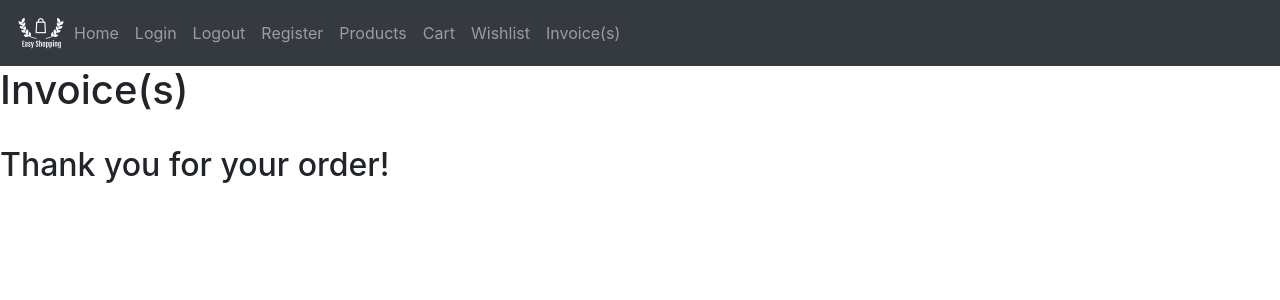
After one commit to saikiran-sjsu/EasyShopping, a Flask app: page /invoice in a window 1280 px wide. The commit adds this page. Shown: the top 300 px of the page. Run offline with Flask 2, Linux system fonts and the light colour scheme; data that the repository does not hold is empty; some libraries are stand-ins or nearby versions.

Commit message:
added invoice feature

```diff
--- a/ShoppingApp/routes.py
+++ b/ShoppingApp/routes.py
@@ -1,7 +1,7 @@
 from flask import render_template, redirect, url_for, flash, request
 from ShoppingApp import app, db
 from ShoppingApp.forms import RegisterForm, LoginForm, ForgotForm
-from ShoppingApp.models import User, Item, CartItem, WishListItem
+from ShoppingApp.models import User, Item, CartItem, WishListItem, InvoiceItem
 from flask_login import login_user, logout_user, current_user
 
 @app.route('/')
@@ -124,7 +124,38 @@ def cart():
             db.session.commit()
             return redirect(url_for('cart'))
 
+        if request.form.get('submitorder'):
+            firstItem = cartitems.pop(0)
+            itemsStr = firstItem.itemname + " " + \
+                       firstItem.itemsize + " x" + \
+                       str(firstItem.itemquantity) + " $" +\
+                       str(firstItem.itemprice) + "0"
+            db.session.query(CartItem).filter(CartItem.itemname == firstItem.itemname).filter(
+                CartItem.itemsize == firstItem.itemsize).delete()
+
+            for item in cartitems:
+                itemsStr += "#" + item.itemname + " " +\
+                            item.itemsize + " x" +\
+                            str(item.itemquantity) + " $" +\
+                            str(item.itemprice) + "0"
+                db.session.query(CartItem).filter(CartItem.itemname == item.itemname).filter(
+                    CartItem.itemsize == item.itemsize).delete()
+            #print(itemsStr)
+            newInvoiceItem = InvoiceItem(items=itemsStr,
+                                         subtotal=totalsubprice,
+                                         total=totalprice,
+                                         tax=tax)
+            db.session.add(newInvoiceItem)
+            db.session.commit()
+            return redirect(url_for('invoice'))
+
     return render_template('cart.html', cartitems=cartitems, title=title, subtotal=totalsubprice, tax=tax, totalprice=totalprice)
+
+@app.route('/invoice', methods=['GET'])
+def invoice():
+    title = 'Invoice(s)'
+    items = InvoiceItem.query.all()
+    return render_template('invoice.html', invoicelist=items, title=title)
 
 @app.route('/forgot', methods=['GET', 'POST'])
 def forgot():
--- a/ShoppingApp/templates/base.html
+++ b/ShoppingApp/templates/base.html
@@ -49,15 +49,16 @@
     </div> -->
 
     <div class="collapse navbar-collapse" id="navbarsExampleDefault">
-      <ul class="navbar-nav mr-auto">
-        <li class="nav-item"><a class="nav-link"  href = "{{ url_for('home') }}">Home <span class="sr-only">(current)</span></a></li>
-        <li class="nav-item"><a class="nav-link"  href = "{{ url_for('login') }}" >Login</a></li>
-        <li class="nav-item"><a class="nav-link"  href = "{{ url_for('logout') }}" >Logout</a></li>
-        <li class="nav-item"><a class="nav-link"  href = "{{ url_for('register') }}">Register</a></li>
-        <li class="nav-item"><a class="nav-link"  href = "{{ url_for('product') }}" >Products</a></li>
-        <li class="nav-item"><a class="nav-link"  href = "{{ url_for('cart') }}">Cart</a></li>
-        <li class="nav-item"><a class="nav-link"  href = "{{ url_for('wishlist') }}">Wishlist</a></li>
-      </ul>
+        <ul class="navbar-nav mr-auto">
+            <li class="nav-item"><a class="nav-link" href="{{ url_for('home') }}">Home <span class="sr-only">(current)</span></a></li>
+            <li class="nav-item"><a class="nav-link" href="{{ url_for('login') }}">Login</a></li>
+            <li class="nav-item"><a class="nav-link" href="{{ url_for('logout') }}">Logout</a></li>
+            <li class="nav-item"><a class="nav-link" href="{{ url_for('register') }}">Register</a></li>
+            <li class="nav-item"><a class="nav-link" href="{{ url_for('product') }}">Products</a></li>
+            <li class="nav-item"><a class="nav-link" href="{{ url_for('cart') }}">Cart</a></li>
+            <li class="nav-item"><a class="nav-link" href="{{ url_for('wishlist') }}">Wishlist</a></li>
+            <li class="nav-item"><a class="nav-link" href="{{ url_for('invoice') }}">Invoice(s)</a></li>
+        </ul>
 
 
 
--- /dev/null
+++ b/ShoppingApp/templates/invoice.html
@@ -0,0 +1,41 @@
+{% extends "base.html" %}
+
+{% block content %}
+<h1>{{title}}</h1>
+<br />
+<h2>Thank you for your order!</h2>
+<br />
+{% for invoice in invoicelist %}
+
+<ul>
+    <div id={{invoice.id}} class="col">
+        <h2>Invoice# {{invoice.id}}</h2>
+        <p id="p{{invoice.id}}"><b>Subtotal: </b>${{'%0.2f'|format(invoice.subtotal|float)}}</p>
+        <p><b>Tax: </b>${{'%0.2f'|format(invoice.tax|float)}}</p>
+        <p><b>Total: ${{'%0.2f'|format(invoice.total|float)}}</b></p>
+        <script>
+            var num = '{{invoice.id}}'
+            var rawStr = '{{invoice.items}}';
+            var items = rawStr.split("#");
+            items.forEach(parseEachItem);
+
+            function parseEachItem(item, index) {
+                // Create a new paragraph element
+                var para = document.createElement("p");
+                var node = document.createTextNode(item);
+                para.appendChild(node);
+
+                // Insert the new paragraph element before the paragraph element with p_num (subtotal)
+                var invoiceDivElement = document.getElementById(num);
+                var subTotalElement = document.getElementById("p" + num);
+                invoiceDivElement.insertBefore(para, subTotalElement);
+            }
+        </script>
+    </div>
+</ul>
+
+<br />
+<br />
+{% endfor %}
+
+{% endblock content %}
```
Also changed, not shown: ShoppingApp/models.py (+9 -0 lines), ShoppingApp/templates/cart.html (+12 -5 lines), app.db.
